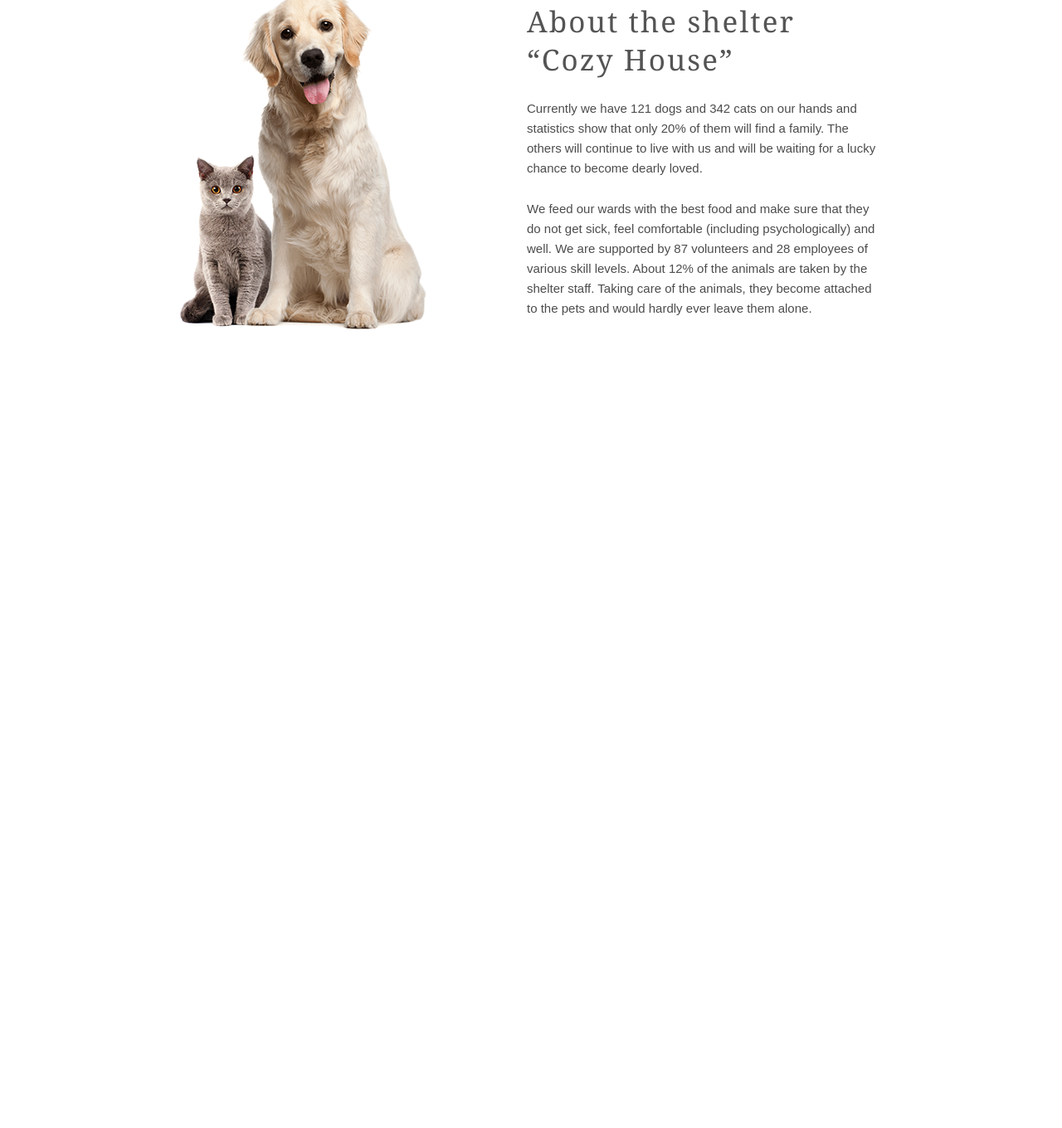
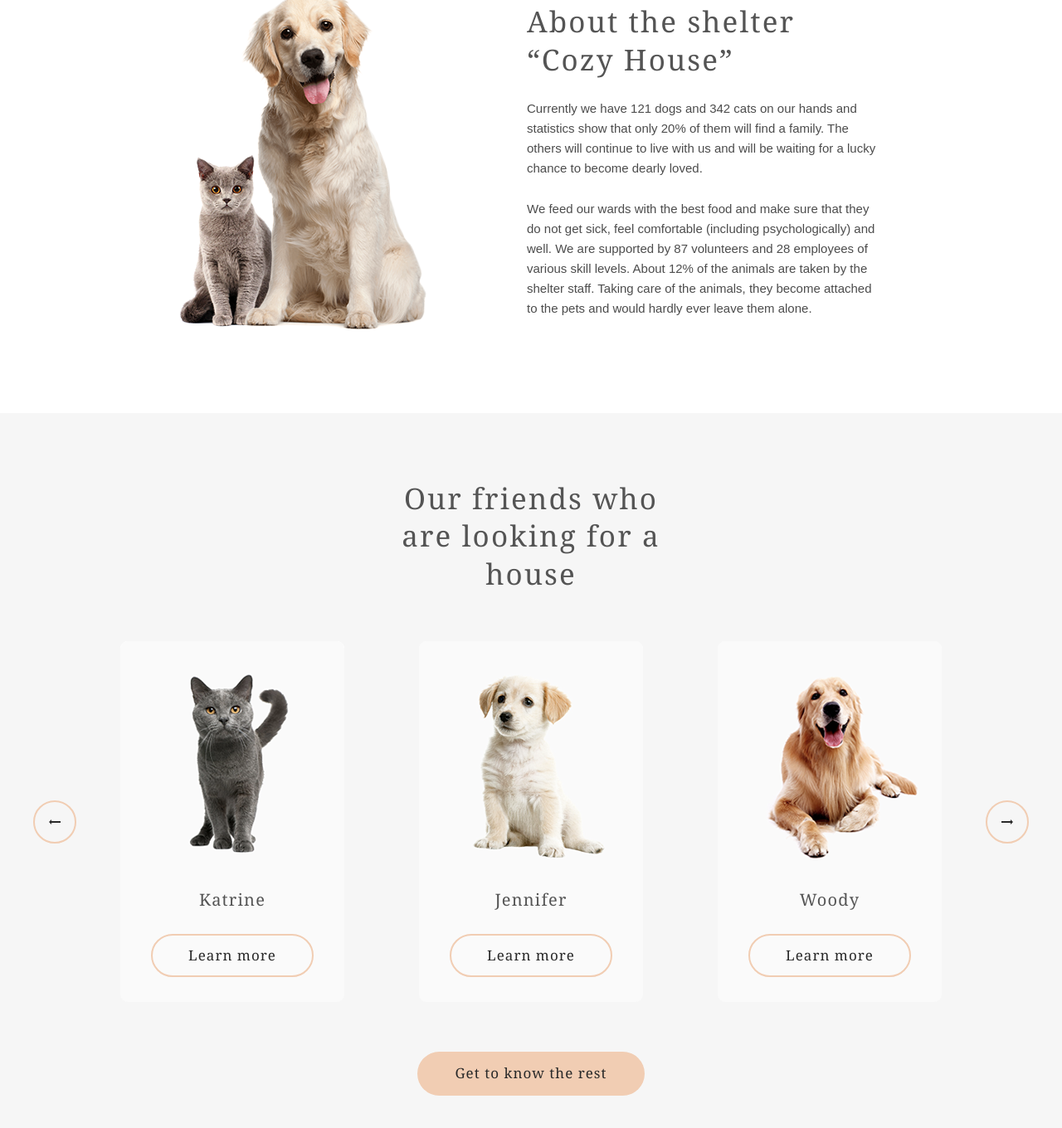
Before and after one commit to Eremor/RSS-JSFE2022, a plain HTML site: page shelter/pages/main/index.html in a window 1280 px wide. Shown: the part 1035-2395 px from the top of the page at 83% size. Before the commit the page ends 1533 px from the top, so only its background shows below. Drawn offline with Linux system fonts and the light colour scheme.

Commit message:
feat: add our friends section

```diff
--- a/shelter/pages/main/index.html
+++ b/shelter/pages/main/index.html
@@ -48,6 +48,33 @@
         </div>
       </div>
     </section>
+    <section class="friends">
+      <div class="friends__wrapper wrapper">
+        <h2 class="friends__title section-title">Our friends who<br>are looking for a house</h2>
+        <div class="friends__slider slider">
+          <button class="slider__arrow arrow arrow--left"></button>
+          <div class="slider__body">
+            <div class="slider__item card">
+              <img class="card__img" src="../../assets/images/pets-katrine.png" alt="Katrine pet">
+              <h3 class="card__title">Katrine</h3>
+              <button class="card__btn btn btn--outline">Learn more</button>
+            </div>
+            <div class="slider__item card">
+              <img class="card__img" src="../../assets/images/pets-jennifer.png" alt="Jennifer pet">
+              <h3 class="card__title">Jennifer</h3>
+              <button class="card__btn btn btn--outline">Learn more</button>
+            </div>
+            <div class="slider__item card">
+              <img class="card__img" src="../../assets/images/pets-woody.png" alt="Woody pet">
+              <h3 class="card__title">Woody</h3>
+              <button class="card__btn btn btn--outline">Learn more</button>
+            </div>
+          </div>
+          <button class="slider__arrow arrow arrow--right"></button>
+        </div>
+        <button class="friends__btn btn btn--primary">Get to know the rest</button>
+      </div>
+    </section>
   </main>
   <footer></footer>
 </body>
--- a/shelter/pages/main/style.css
+++ b/shelter/pages/main/style.css
@@ -284,3 +284,123 @@ body {
 .about__text:last-child {
   margin-bottom: 0;
 }
+
+.friends {
+  padding-top: 80px;
+  padding-bottom: 100px;
+  background-color: var(--color-light-l);
+}
+
+.friends__wrapper {
+  display: flex;
+  flex-direction: column;
+  align-items: center;
+}
+
+.friends__title {
+  margin: 0;
+  margin-bottom: 59px;
+  padding: 0;
+  max-width: 400px;
+  text-align: center;
+}
+
+.friends__slider {
+  margin-bottom: 60px;
+}
+
+.slider {
+  display: flex;
+  justify-content: space-between;
+  align-items: center;
+  width: 100%;
+}
+
+.arrow {
+  display: block;
+  width: 52px;
+  height: 52px;
+  background-color: transparent;
+  border: 2px solid var(--color-primary);
+  border-radius: 100px;
+  cursor: pointer;
+}
+
+.arrow:hover {
+  background-color: var(--color-primary-light);
+  border-color: var(--color-primary-light);
+}
+
+.arrow--left {
+  background: url('../../assets/icons/Arrow.svg') center no-repeat;
+}
+
+.arrow--right {
+  background: url('../../assets/icons/Arrow.svg') center no-repeat;
+  transform: rotate(-180deg);
+}
+
+.slider__body {
+  display: flex;
+  /* overflow-x: hidden; */
+}
+
+.slider__item {
+  margin-right: 45px;
+  margin-left: 45px;
+}
+
+/* .slider__item:last-child {
+  margin-right: 0;
+} */
+
+.card {
+  display: flex;
+  flex-direction: column;
+  align-items: center;
+  border-radius: 9px;
+  cursor: pointer;
+  background-color: var(--color-light-s);
+}
+
+.card:hover {
+  box-shadow: 0px 2px 35px 14px rgba(13, 13, 13, 0.04);
+}
+
+.card__img {
+  margin-bottom: 30px;
+}
+
+.card__title {
+  margin: 0;
+  margin-bottom: 30px;
+  padding: 0;
+  font-family: Georgia, serif;
+  font-weight: 400;
+  font-size: 2rem;
+  line-height: 2.3rem;
+  letter-spacing: 0.06em;
+  text-align: center;
+  color: var(--color-dark-l);
+}
+
+.card__btn {
+  margin-bottom: 30px;
+  padding: 13px 43px;
+  font-family: Georgia, serif;
+  font-weight: 400;
+  font-size: 1.7rem;
+  line-height: 130%;
+  letter-spacing: 0.06em;
+  color: var(--color-dark-3xl);
+}
+
+.friends__btn {
+  padding: 15px 45px;
+  font-family: Georgia, serif;
+  font-weight: 400;
+  font-size: 1.7rem;
+  line-height: 130%;
+  letter-spacing: 0.06em;
+  color: var(--color-dark-3xl);
+}
```
